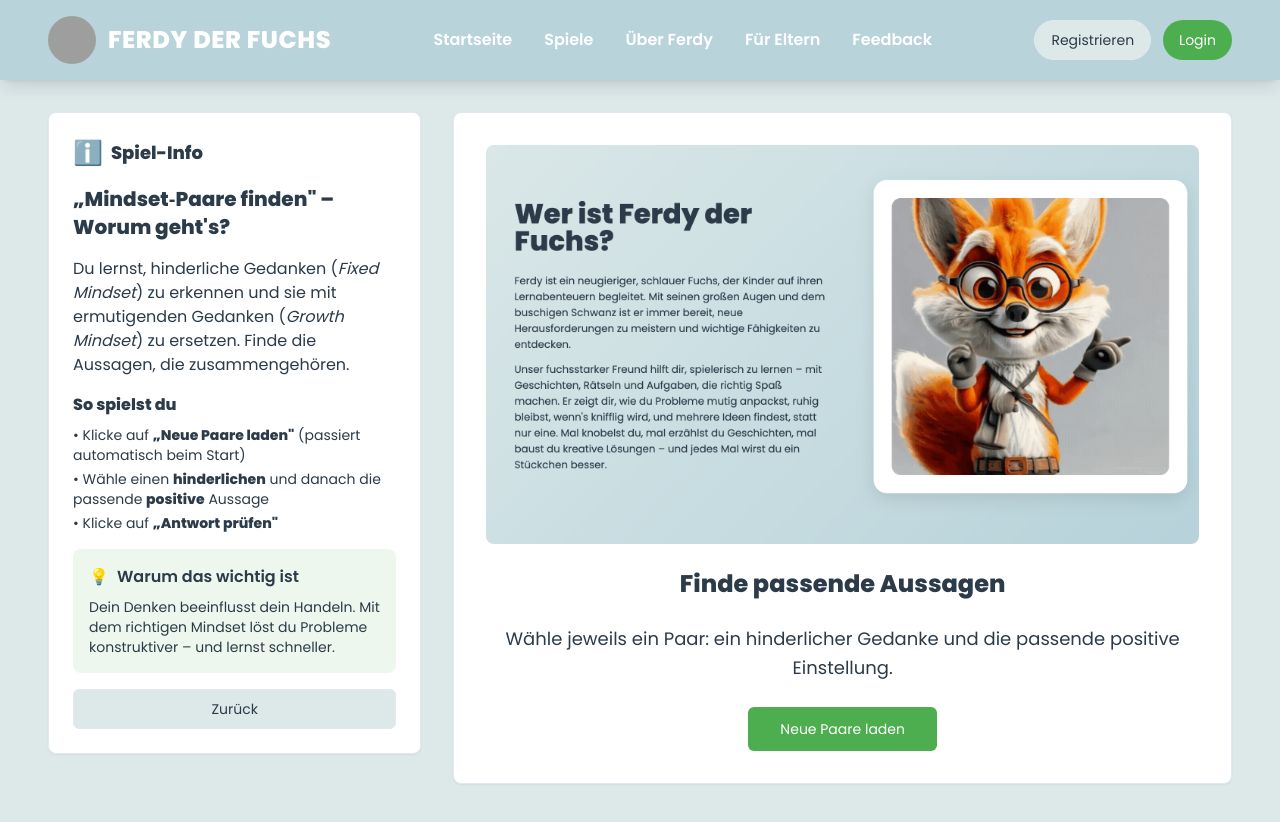
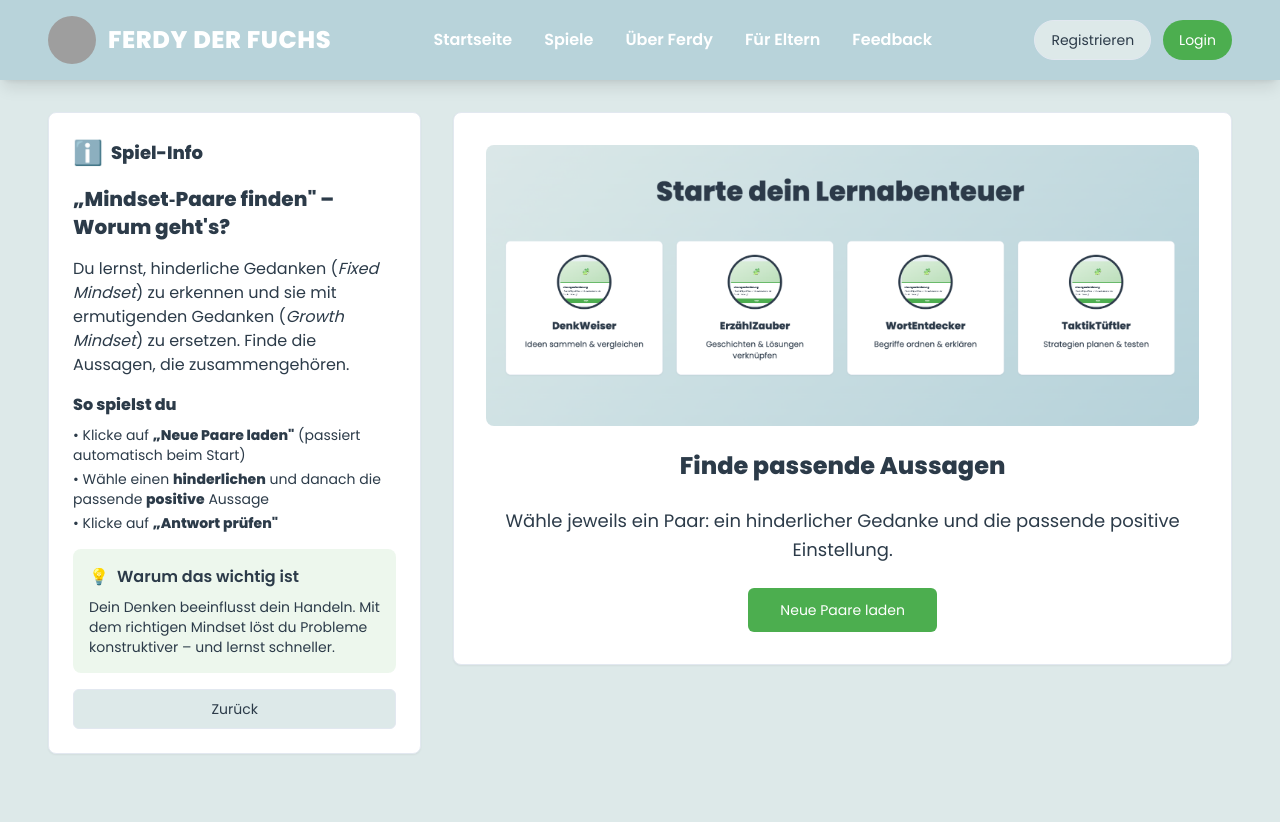
Before and after one commit to Katrin-919/brainsip, a React (Vite) app: page /paare-finden in a window 1280 px wide. Shown: the top 822 px of the page. Built offline with nearby package versions, Linux system fonts and the light colour scheme; grey boxes are pictures that could not be loaded.

Commit message:
Refactor "Paare finden" page
Update the "Paare finden" page to use `ferdy_puzzle.png` for the image. Enhance the visibility of the borders around the answer option boxes to improve their separation.

```diff
--- a/src/pages/PaareFinden.tsx
+++ b/src/pages/PaareFinden.tsx
@@ -195,7 +195,7 @@ export default function PaareFinden() {
                 {/* Header with Ferdy */}
                 <div className="text-center mb-6">
                   <img
-                    src="/lovable-uploads/baed1d19-cefc-427e-9413-c5bb9584cb84.png"
+                    src="/lovable-uploads/f402e6b2-cfe9-4c7d-9969-484f52c0ccec.png"
                     alt="Ferdy Puzzle"
                     className="w-70 h-85 mx-auto rounded-lg object-cover"
                   />
@@ -245,11 +245,11 @@ export default function PaareFinden() {
                         <button
                           key={index}
                           onClick={() => handleCardClick(card)}
-                          className={`p-4 text-left border rounded-lg transition-all duration-200 ${
+                          className={`p-4 text-left border-2 rounded-lg transition-all duration-200 ${
                             (card.type === 'fixed' && selectedFixed === card.text) ||
                             (card.type === 'growth' && selectedGrowth === card.text)
                               ? 'border-primary bg-primary/10'
-                              : 'border-border hover:border-primary/50 hover:bg-muted/50'
+                              : 'border-muted-foreground/30 hover:border-primary/50 hover:bg-muted/50'
                           }`}
                         >
                           <p className="text-sm text-foreground leading-relaxed">
```
